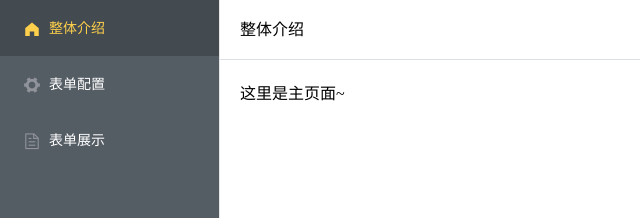
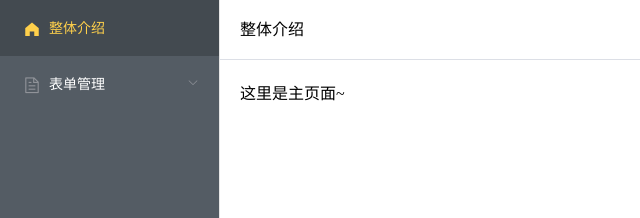
Before and after one commit to liaojunhongyue/element-ui2-custom-component, a Vue app: page / in a window 1280 px wide. Shown: the top 218 px of the page, without its empty margins (0-640 px from the left). Built offline with nearby package versions, Linux system fonts and the light colour scheme.

Commit message:
modify project menu

```diff
--- a/src/components/MainMenu.vue
+++ b/src/components/MainMenu.vue
@@ -1,17 +1,38 @@
 <template>
   <el-menu
+    :default-active="activeIndex"
+    :collapse="false"
     style="height: 100%;"
     background-color="#545c64"
   >
+    <template v-for="item in menuList">
       <el-menu-item
-      v-for="item in menuList"
+        v-if="!item.children"
         :key="item.id"
+        :index="item.id"
         :class="{'active-menu': item.path === currentRoutePath}"
         @click="goPage(item)"
       >
         <i :class="item.icon"></i>
         <span>{{ item.name }}</span>
       </el-menu-item>
+      <el-submenu
+        v-else
+        :key="item.id"
+        :index="item.id"
+      >
+        <template slot="title">
+          <span class="el-subitem-title"><i :class="item.icon"></i><span>{{ item.name }}</span></span>
+        </template>
+        <el-menu-item
+          v-for="subItem in item.children"
+          :index="subItem.id"
+          :key="subItem.id"
+          :class="{'active-menu': subItem.path === currentRoutePath}"
+          @click="goPage(subItem)"
+        >{{ subItem.name }}</el-menu-item>
+      </el-submenu>
+    </template>
   </el-menu>
 </template>
 <script>
@@ -29,24 +50,31 @@ export default {
         },
         {
           id: '2',
+          name: '表单管理',
+          icon: 'el-icon-document',
+          children: [
+            {
+              id: '2-1',
               name: '表单配置',
-          icon: 'el-icon-s-tools',
-          path: '/settings/form',
+              path: '/form/settings',
             },
             {
-          id: '3',
+              id: '2-2',
               name: '表单展示',
-          icon: 'el-icon-document',
-          path: '/display/form',
+              path: '/form/display',
+            }
+          ]
         },
       ],
       currentRoutePath: '/',
+      activeIndex: ''
     }
   },
   watch: {
     '$route'(to) {
       this.currentRoutePath = to.path;
       const currentMenu = findTreeNode(this.menuList, (n) => n.path == this.currentRoutePath);
+      this.activeIndex = currentMenu.id
       this.$store.commit('setCurrentMenu', currentMenu);
     }
   },
@@ -62,6 +90,9 @@ export default {
   color: #ffffff;
   background-color: #545c64;
 }
+span.el-subitem-title {
+  color: #ffffff;
+}
 .el-menu-item.active-menu,
 .el-menu-item.active-menu i {
   color: #ffd04b;
--- a/src/router/index.js
+++ b/src/router/index.js
@@ -23,13 +23,13 @@ const router = new VueRouter({
       component: () => import('../pages/mainHome.vue')
     },
     {
-      path: '/settings/form',
-      name: 'mainHome',
-      component: () => import('../pages/formSettings.vue')
+      path: '/form/settings',
+      name: 'formSettings',
+      component: () => import('../pages/formSettings.vue'),
     },
     {
-      path: '/display/form',
-      name: 'mainHome',
+      path: '/form/display',
+      name: 'formDisplay',
       component: () => import('../pages/formDisplay.vue')
     },
   ]
```
Lines whose indentation alone changed are shown as unchanged.
